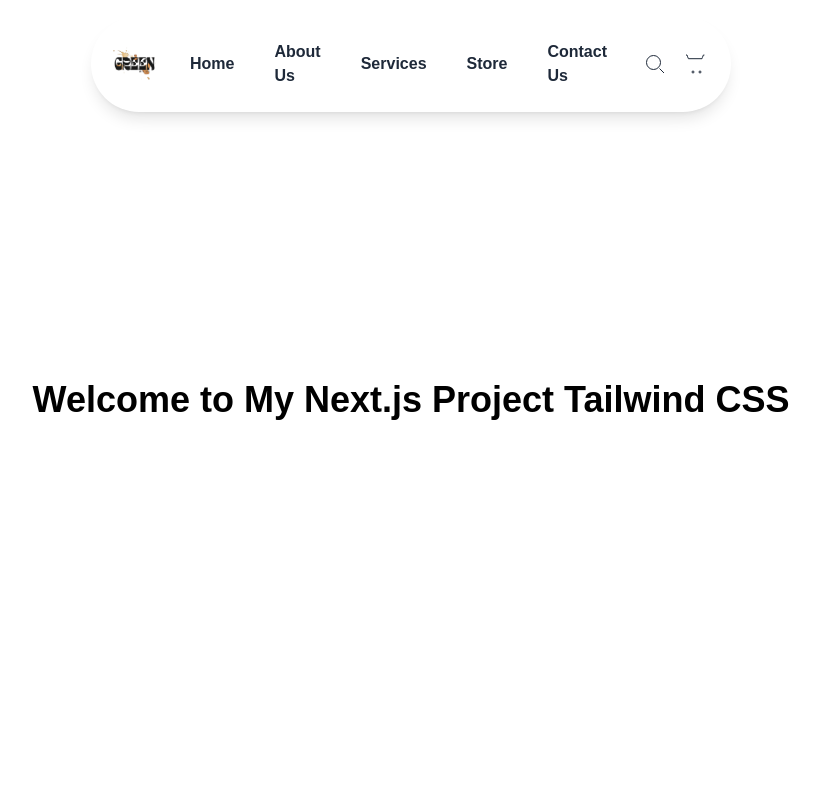
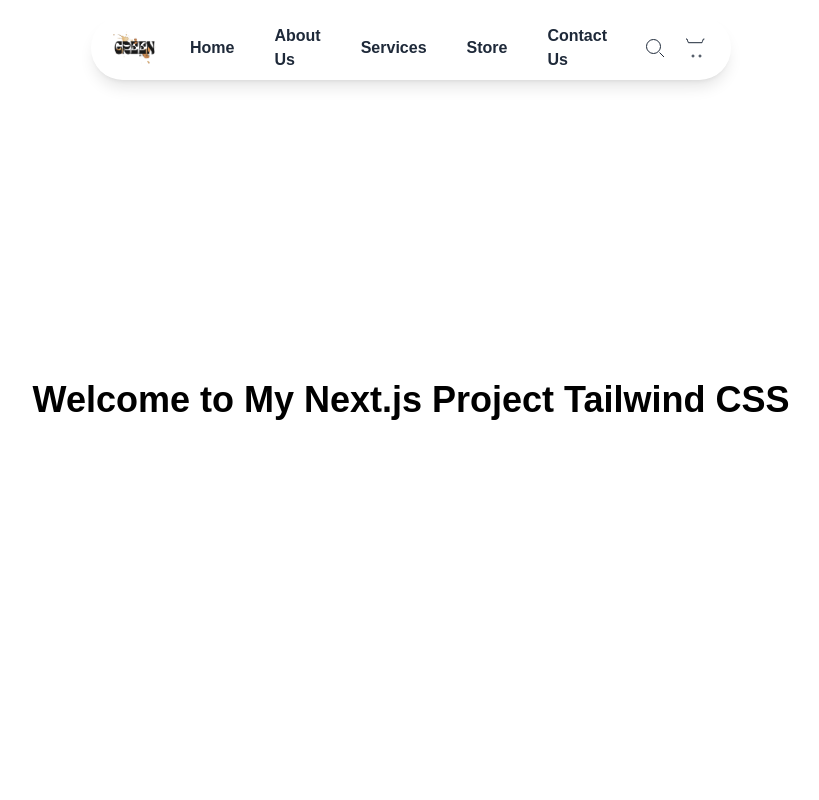
Before and after one commit to someart/green_coffee, a Next.js app: page / in a window 1280 px wide. Shown: the top 800 px of the page, without its empty margins (229-1048 px from the left). Built offline with nearby package versions, Linux system fonts and the light colour scheme.

Commit message:
update Navbar component styles for improved layout

```diff
--- a/src/components/Navbar/Navbar.tsx
+++ b/src/components/Navbar/Navbar.tsx
@@ -6,7 +6,7 @@ export function Navbar() {
   const [isOpen, setIsOpen] = useState(false);
 
   return (
-    <nav className="fixed top-4 left-1/2 transform -translate-x-1/2 bg-white bg-opacity-90 backdrop-blur-lg rounded-full p-4 shadow-lg flex items-center justify-between gap-4 z-50">
+    <nav className="fixed top-4 left-1/2 transform -translate-x-1/2 bg-blur bg-opacity-90 backdrop-blur-lg rounded-full px-4 shadow-lg flex items-center justify-between gap-4 z-50">
       <div className="flex items-center">
         <Image
           src="/Logo/Logo.png" // Path to your logo image
```
